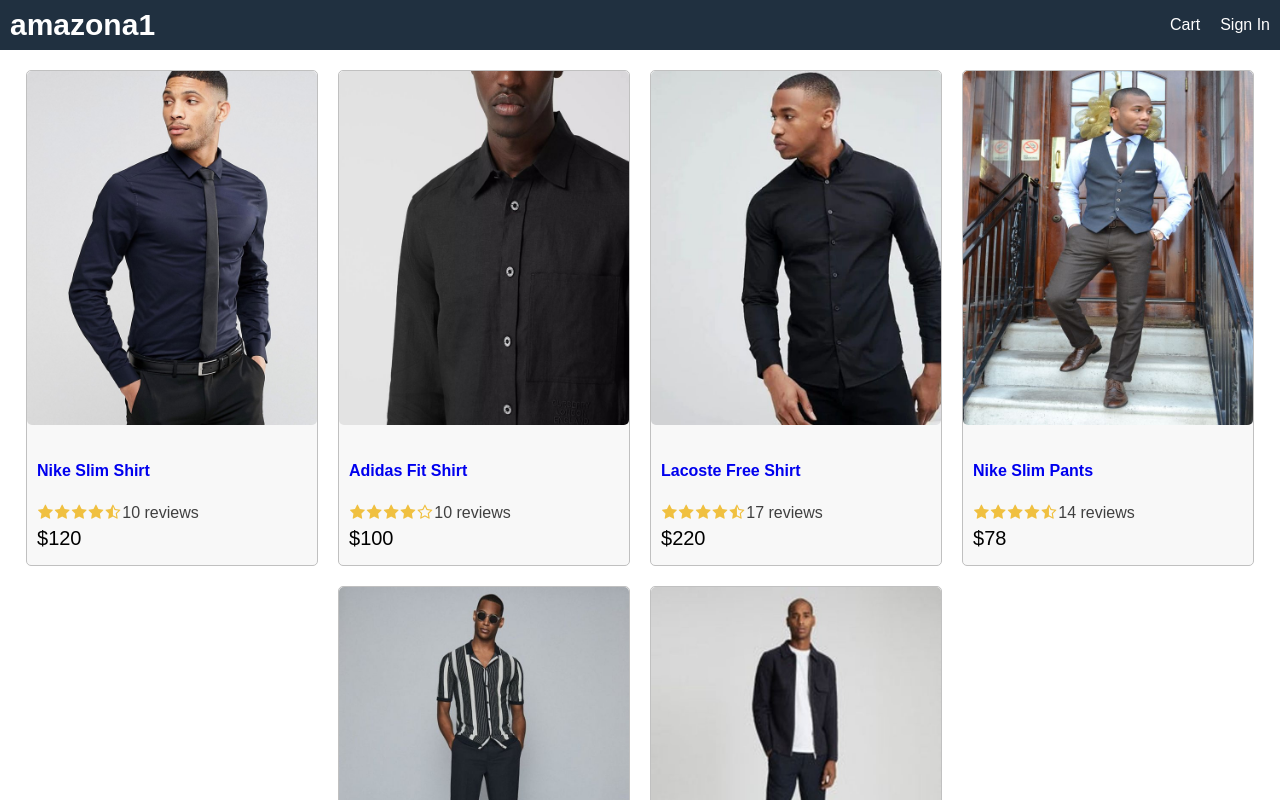
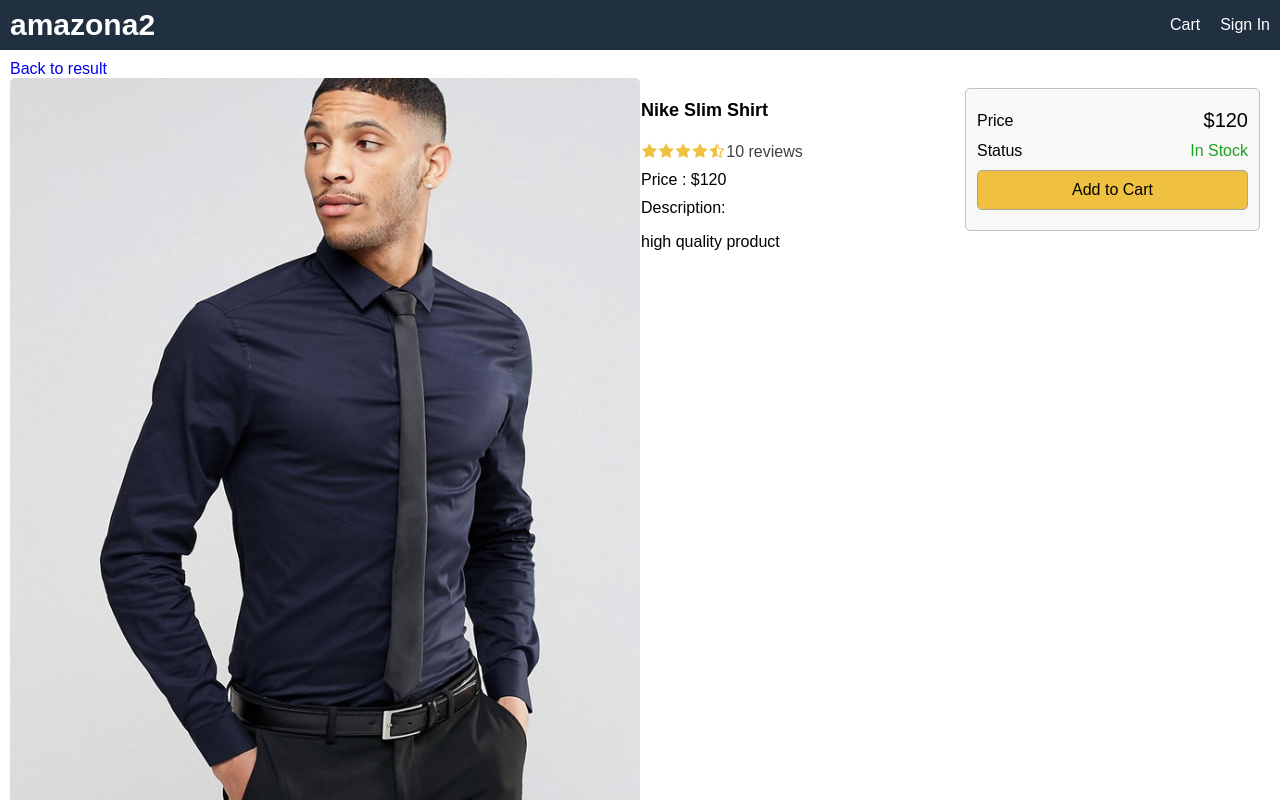
Before and after one commit to fredWills224/amazona2, a React (Create React App) app in the folder frontend/: page /product/1 in a window 1280 px wide. Shown: the top 800 px of the page. Built offline with nearby package versions, Linux system fonts and the light colour scheme.

Commit message:
productScreen + homeScreen

```diff
--- a/frontend/package.json
+++ b/frontend/package.json
@@ -8,6 +8,7 @@
     "@testing-library/user-event": "^12.1.10",
     "react": "^17.0.1",
     "react-dom": "^17.0.1",
+    "react-router-dom": "^5.2.0",
     "react-scripts": "4.0.1",
     "web-vitals": "^0.2.4"
   },
--- a/frontend/src/App.js
+++ b/frontend/src/App.js
@@ -1,15 +1,16 @@
 import React from 'react';
-import data from './data';
-import Product from './components/Product';
+import { BrowserRouter, Route } from 'react-router-dom';
+import HomeScreen from './screens/HomeScreen';
+import ProductScreen from './screens/ProductScreen';
 
 function App() {
   return (
-    <div>
+    <BrowserRouter>
       <div className="grid-container">
 
         <header className="row">
           <div>
-            <a className="brand" href="/">amazona1</a>
+            <a className="brand" href="/">amazona2</a>
           </div>
           <div>
             <a href="/cart">Cart</a>
@@ -18,15 +19,8 @@ function App() {
         </header>
 
         <main>
-          <div className="row center">
-            {
-              data.products.map((product) => (
-
-                <Product key={product._id} product={product}></Product>
-
-              ))
-            }
-          </div>
+          <Route path="/product/:id" component={ProductScreen}></Route>
+          <Route path="/" component={HomeScreen} exact></Route>
         </main>
 
         <footer className="row center">
@@ -34,7 +28,7 @@ function App() {
         </footer>
 
       </div>
-    </div>
+    </BrowserRouter>
   );
 }
 
--- a/frontend/src/data.js
+++ b/frontend/src/data.js
@@ -6,6 +6,7 @@ const data = {
             category: 'Shirts',
             image: '/images/product-1.jpg',
             price: 120,
+            countInStock: 10,
             brand: 'Nike',
             rating: 4.5,
             numReviews: 10,
@@ -17,6 +18,7 @@ const data = {
             category: 'Shirts',
             image: '/images/product-2.jpg',
             price: 100,
+            countInStock: 20,
             brand: 'Adidas',
             rating: 4,
             numReviews: 10,
@@ -28,6 +30,7 @@ const data = {
             category: 'Shirts',
             image: '/images/product-3.jpg',
             price: 220,
+            countInStock: 0,
             brand: 'Lacoste',
             rating: 4.8,
             numReviews: 17,
@@ -39,6 +42,7 @@ const data = {
             category: 'Pants',
             image: '/images/product-4.jpg',
             price: 78,
+            countInStock: 15,
             brand: 'Nike',
             rating: 4.5,
             numReviews: 14,
@@ -50,6 +54,7 @@ const data = {
             category: 'Pants',
             image: '/images/product-5.jpg',
             price: 65,
+            countInStock: 5,
             brand: 'Puma',
             rating: 4.5,
             numReviews: 10,
@@ -61,6 +66,7 @@ const data = {
             category: 'Pants',
             image: '/images/product-6.jpg',
             price: 139,
+            countInStock: 12,
             brand: 'Adidas',
             rating: 4.5,
             numReviews: 15,
--- a/frontend/src/index.css
+++ b/frontend/src/index.css
@@ -56,7 +56,35 @@ body{
         a:hover{
             color: #ff8000;
         }
-
+        ul{
+            padding: 0;
+            margin: 0;
+            list-style-type: none;
+        }
+        li{
+            margin: 1rem 0.1rem;
+        }
+        button{
+            padding: 1rem;
+            border-radius: 0.5rem;
+            border: 0.1rem #a4a4a4 solid;
+            font-size: 1.6rem;
+            font-family: Arial, Helvetica, sans-serif;
+            -webkit-font-smoothing: antialiased;
+            -moz-osx-font-smoothing: grayscale;
+            background-color: #f8f8f8;
+            cursor: pointer;
+        }
+        button:hover{
+            border: 0.1rem #404040 solid;
+        }
+        button.primary{
+            background-color: #f0c040;
+        }
+        button.block{
+            width: 100%;
+        }
+    /* Common */
     /* Header */
         header a{ /*[header a] = style for all anchors in the header*/
             color: #ffffff;
@@ -67,27 +95,44 @@ body{
             font-size: 3rem;
             font-weight: bold;
         }
+
     /* Header */
+    /* Row */
         .row{
             display: flex;
             flex-wrap: wrap; /*if there is no enough space, content will be on seperate lines*/
             justify-content: space-between; /*puts the maximum distance between content*/
             align-items: center;
         }
-        /* Footer */
         .row.center{ /*style for elements that have a class of row and a subclass of center*/
             justify-content: center;
         }
-        /* Footer */
-
-    /* Common */
-
+        .row.top{
+            align-items: flex-start;
+        }
+    /* Row */
+    /* Column */
+        .col-1{
+            flex: 1 1 25rem;/*[flex: 1 1 25rem] =
+                (1)->(number of sections [.col-1] will occupy when viewport is divided into four sections)
+                (1)->(number indicating this element will be shrinkable)
+                (25rem) max-width of element
+            */
+        }
+        .col-2{
+            flex: 2 1 50rem;
+        }
+    /* Column */
     /* Image */
         img{
             border-radius: 0.5rem;
+
         }
         img.medium{
             max-width: 29rem;
+            width: 100%;
+        }
+        img.large{
             width: 100%;
         }
     /* Image */
@@ -117,5 +162,13 @@ body{
             color: #404040;
         }
     /* Rating */
+    /* Alert */
+        .success{
+            color:#20a020;
+        }
+        .error{
+            color: #a02020;
+        }
+    /* Alert */
 
 /* Layout */
--- /dev/null
+++ b/frontend/src/screens/HomeScreen.js
@@ -0,0 +1,14 @@
+import React from 'react';
+import data from '../data';
+import Product from '../components/Product';
+
+
+export default function HomeScreen() {
+    return (
+        <div className="row center">
+            {data.products.map((product) => (
+                <Product key={product._id} product={product}></Product>
+            ))}
+        </div>
+    );
+}
--- /dev/null
+++ b/frontend/src/screens/ProductScreen.js
@@ -0,0 +1,74 @@
+import React from 'react'
+import { Link } from 'react-router-dom';
+import Rating from '../components/Rating';
+import data from '../data'
+
+export default function ProductScreen(props) {
+    const product = data.products.find(x => x._id === props.match.params.id);
+    if(!product){
+        return <div> Product Not Found </div>
+    }
+    return (
+        <div>
+            <Link to="/">Back to result</Link>
+            <div className="row top">
+
+                <div className="col-2">
+                    <img className="large" src={product.image} alt={product.name}></img>
+                </div>
+                <div className="col-1">
+                    <ul>
+
+                        <li>
+                            <h1>{product.name}</h1>
+                        </li>
+                        <li>
+                            <Rating
+                                rating={product.rating}
+                                numReviews={product.numReviews}
+                            />
+                        </li>
+                        <li>
+                            Price : ${product.price}
+                        </li>
+                        <li>
+                            Description:
+                            <p>{product.description}</p>
+                        </li>
+
+                    </ul>
+                </div>
+                <div className="col-1">
+                    <div className="card card-body">
+                        <ul>
+
+                            <li>
+                                <div className="row">
+                                    <div>Price</div>
+                                    <div className="price">${product.price}</div>
+                                </div>
+                            </li>
+                            <li>
+                                <div className="row">
+                                    <div>Status</div>
+                                    <div>
+                                        {
+                                            product.countInStock>0 ?
+                                            (<span className="success">In Stock</span>) :
+                                            (<span className="error">Unavailable</span>)
+                                        }
+                                    </div>
+                                </div>
+                            </li>
+                            <li>
+                                <button className="primary block">Add to Cart</button>
+                            </li>
+
+                        </ul>
+                    </div>
+                </div>
+
+            </div>
+        </div>
+    );
+}
```
Also changed, not shown: 2 other files (tests, documents, lock files or other folders). Lines whose indentation alone changed are shown as unchanged.
